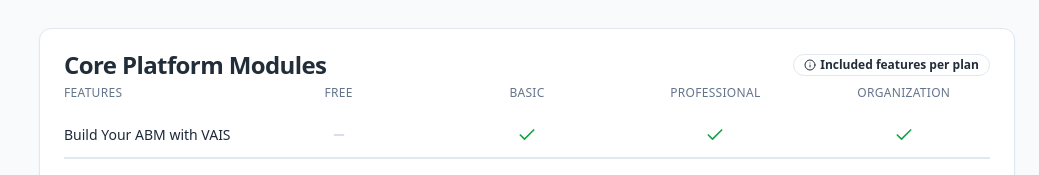
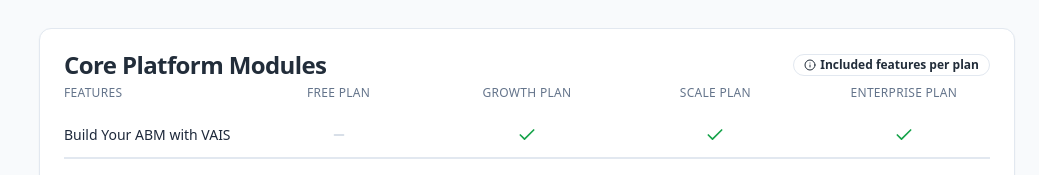
Before and after one commit to SurendraValsys66/VAIS-New-Project39, a React (Vite) app: page /subscription in a window 1280 px wide. Shown: the part 1337-1512 px from the top of the page, without its empty margins (241-1280 px from the left). Built offline with nearby package versions, Linux system fonts and the light colour scheme.

Commit message:
Update comparison table headers to Growth/Scale/Enterprise
cgen-b253973754db412d86bd89f58b3757a8

```diff
--- a/client/pages/Subscription.tsx
+++ b/client/pages/Subscription.tsx
@@ -305,10 +305,10 @@ export default function Subscription() {
           <CardContent>
             <div className="grid grid-cols-5 gap-4 mb-3 text-xs uppercase tracking-wide text-valasys-gray-500">
               <div>Features</div>
-              <div className="text-center">Free</div>
-              <div className="text-center">Basic</div>
-              <div className="text-center">Professional</div>
-              <div className="text-center">Organization</div>
+              <div className="text-center">Free Plan</div>
+              <div className="text-center">Growth Plan</div>
+              <div className="text-center">Scale Plan</div>
+              <div className="text-center">Enterprise Plan</div>
             </div>
             <div className="divide-y divide-valasys-gray-200">
               {coreRows.map((row) => (
```
